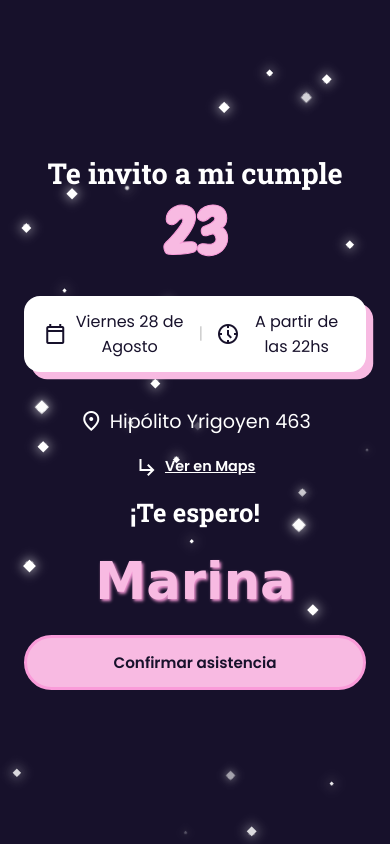
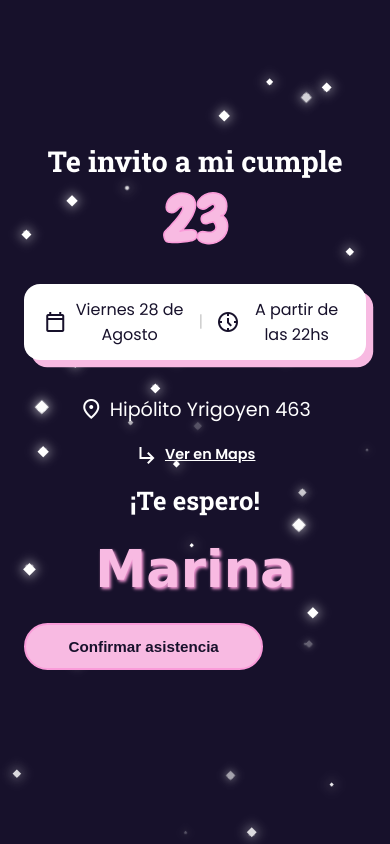
Before and after one commit to mdlmq2/micumpleanios23, a plain HTML site: page index.html in a window 390 px wide. Drawn offline with nearby package versions, Linux system fonts and the light colour scheme; a web font is replaced by a local one.

Commit message:
Correciones diseño responsive

```diff
--- a/index.html
+++ b/index.html
@@ -51,7 +51,7 @@
 
     <div class="buttonscont">
 
-        <a href="https://wa.me/543777472417?text=%C2%A1Hola%20Marina!%20Confirmo%20mi%20asistencia%20a%20tu%20cumplea%C3%B1os">Confirmar asistencia</a>
+        <button onclick="window.open('https://wa.me/543777472417?text=%C2%A1Hola%20Marina!%20Confirmo%20mi%20asistencia%20a%20tu%20cumplea%C3%B1os', '_blank')">Confirmar asistencia</button>
 
 
     </div>
--- a/style.css
+++ b/style.css
@@ -5,6 +5,7 @@
 }
 
 body {
+    margin-top: -1rem;
     min-height: 100vh;
     display: flex;
     flex-direction: column;
@@ -30,7 +31,7 @@ h1 {
     color: #f8bae2;
     line-height: 1;
     margin-bottom: 1rem;
-    -webkit-text-stroke: 1px #fa9bd9;
+    -webkit-text-stroke: 0.1rem #fa9bd9;
 }
 
 .container {
@@ -98,7 +99,8 @@ h3 {
     max-width: 350px;
 }
 
-.buttonscont a {
+button {
+    width: 70%;
     text-decoration: none;
     padding: 0.8rem 1.2rem;
     border-radius: 2rem;
@@ -111,12 +113,8 @@ h3 {
     color: #17112b;
 }
 
-.buttonscont a#createvent {
-    background-color: #ebb1d7;
-}
-
-.buttonscont a:hover {
-    transform: translateY(-4px);
+.buttonscont button:hover {
+    transform: translateY(-0.3rem);
     opacity: 0.9;
 }
 
@@ -151,8 +149,8 @@ h3 {
 .brillo {
     position: absolute;
 
-    width: 8px;
-    height: 8px;
+    width: 0.2rem;
+    height: 0.2rem;
 
     background: rgb(255, 255, 255);
 
@@ -207,7 +205,7 @@ h3 {
 @keyframes caer {
 
     0% {
-        transform: translateY(-20px) rotate(45deg);
+        transform: translateY(-0.6rem) rotate(45deg);
         opacity: 0;
     }
 
```
